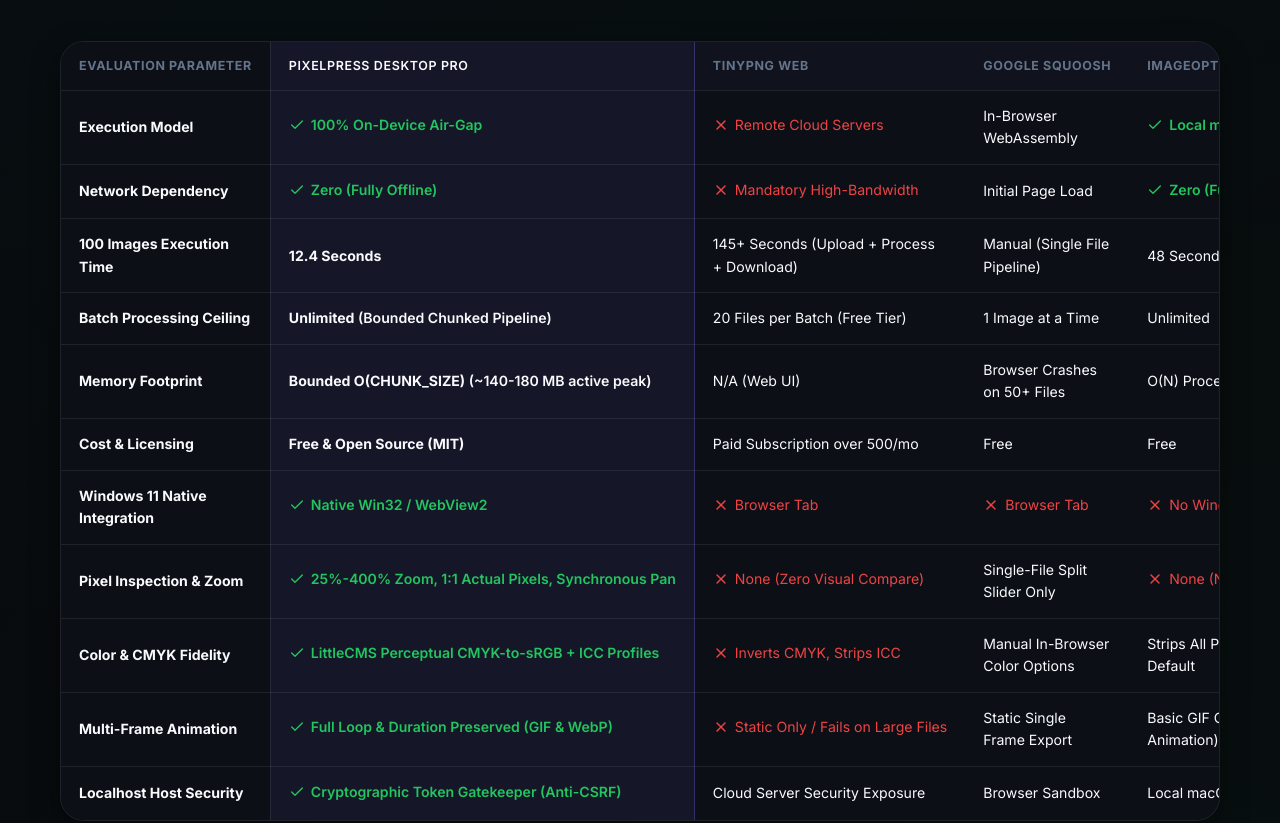
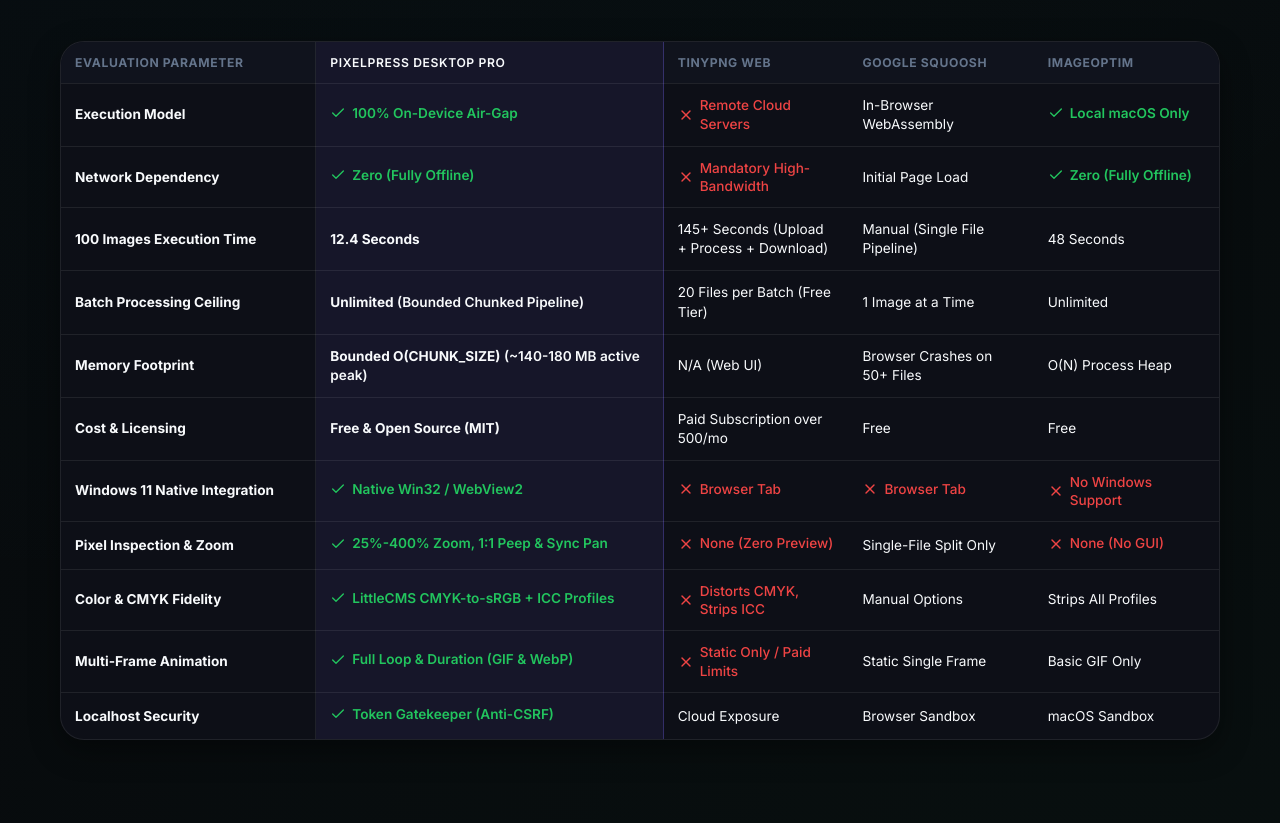
Before and after one commit to BeginnerAman/PixelPress, a plain HTML site: page docs/index.html in a window 1280 px wide. Shown: the part 4183-5006 px from the top of the page. Drawn offline with Linux system fonts and the light colour scheme.

Commit message:
fix(website): eliminate desktop table horizontal scrollbar and enforce 100% responsive grid

```diff
--- a/docs/css/style.css
+++ b/docs/css/style.css
@@ -705,42 +705,49 @@ header.navbar.scrolled {
   border-radius: var(--radius-xl);
   background: var(--bg-surface);
   box-shadow: 0 10px 30px rgba(0, 0, 0, 0.4);
+  scrollbar-width: thin;
+  scrollbar-color: rgba(124, 106, 255, 0.3) transparent;
+}
+
+.benchmark-table-wrapper::-webkit-scrollbar {
+  height: 6px;
+}
+
+.benchmark-table-wrapper::-webkit-scrollbar-track {
+  background: transparent;
+}
+
+.benchmark-table-wrapper::-webkit-scrollbar-thumb {
+  background: rgba(124, 106, 255, 0.25);
+  border-radius: 999px;
+}
+
+.benchmark-table-wrapper::-webkit-scrollbar-thumb:hover {
+  background: var(--accent-purple);
 }
 
 .benchmark-table {
   width: 100%;
-  min-width: 660px;
   border-collapse: collapse;
   text-align: left;
-  font-size: 0.88rem;
+  font-size: 0.85rem;
 }
 
 .benchmark-table th,
 .benchmark-table td {
-  padding: 14px 18px;
+  padding: 12px 14px;
   border-bottom: 1px solid var(--border-subtle);
   vertical-align: middle;
+  line-height: 1.4;
 }
 
 .benchmark-table th {
   background: rgba(16, 20, 30, 0.95);
-  font-size: 0.78rem;
+  font-size: 0.76rem;
   font-weight: 700;
   text-transform: uppercase;
   letter-spacing: 0.05em;
   color: var(--text-dim);
-  white-space: nowrap;
-}
-
-/* Sticky first column so feature parameter remains visible while swiping on mobile */
-.benchmark-table th:first-child,
-.benchmark-table td:first-child {
-  position: sticky;
-  left: 0;
-  background: #0d0f17;
-  z-index: 2;
-  box-shadow: 2px 0 8px rgba(0, 0, 0, 0.4);
-  border-right: 1px solid rgba(255, 255, 255, 0.08);
 }
 
 .benchmark-table th.highlight-col,
@@ -762,7 +769,7 @@ header.navbar.scrolled {
   gap: 6px;
   color: var(--accent-emerald);
   font-weight: 600;
-  white-space: nowrap;
+  line-height: 1.35;
 }
 
 .cross-pill {
@@ -770,7 +777,51 @@ header.navbar.scrolled {
   align-items: center;
   gap: 6px;
   color: #ef4444;
-  white-space: nowrap;
+  font-weight: 500;
+  line-height: 1.35;
+}
+
+/* Desktop layout: Table fits 100% with zero overflow or horizontal scrollbar */
+@media (min-width: 992px) {
+  .benchmark-table {
+    table-layout: fixed;
+    min-width: 100%;
+  }
+
+  .benchmark-table th:first-child,
+  .benchmark-table td:first-child {
+    width: 22%;
+    position: static;
+    box-shadow: none;
+    border-right: 1px solid var(--border-subtle);
+  }
+
+  .benchmark-table th.highlight-col,
+  .benchmark-table td.highlight-col {
+    width: 30%;
+  }
+
+  .benchmark-table th:not(:first-child):not(.highlight-col),
+  .benchmark-table td:not(:first-child):not(.highlight-col) {
+    width: 16%;
+  }
+}
+
+/* Tablet & Mobile: Touch-scrollable with sticky first column */
+@media (max-width: 991px) {
+  .benchmark-table {
+    min-width: 660px;
+  }
+
+  .benchmark-table th:first-child,
+  .benchmark-table td:first-child {
+    position: sticky;
+    left: 0;
+    background: #0d0f17;
+    z-index: 2;
+    box-shadow: 2px 0 8px rgba(0, 0, 0, 0.4);
+    border-right: 1px solid rgba(255, 255, 255, 0.08);
+  }
 }
 
 /* -------------------------------------------------------------
--- a/docs/index.html
+++ b/docs/index.html
@@ -632,31 +632,31 @@
             </tr>
             <tr>
               <td><strong>Pixel Inspection &amp; Zoom</strong></td>
-              <td class="highlight-col"><span class="check-pill"><svg class="lucide-icon sm"><use href="#icon-check"></use></svg> 25%-400% Zoom, 1:1 Actual Pixels, Synchronous Pan</span></td>
-              <td><span class="cross-pill"><svg class="lucide-icon sm"><use href="#icon-x"></use></svg> None (Zero Visual Compare)</span></td>
-              <td>Single-File Split Slider Only</td>
-              <td><span class="cross-pill"><svg class="lucide-icon sm"><use href="#icon-x"></use></svg> None (No GUI Preview)</span></td>
+              <td class="highlight-col"><span class="check-pill"><svg class="lucide-icon sm"><use href="#icon-check"></use></svg> 25%-400% Zoom, 1:1 Peep &amp; Sync Pan</span></td>
+              <td><span class="cross-pill"><svg class="lucide-icon sm"><use href="#icon-x"></use></svg> None (Zero Preview)</span></td>
+              <td>Single-File Split Only</td>
+              <td><span class="cross-pill"><svg class="lucide-icon sm"><use href="#icon-x"></use></svg> None (No GUI)</span></td>
             </tr>
             <tr>
               <td><strong>Color &amp; CMYK Fidelity</strong></td>
-              <td class="highlight-col"><span class="check-pill"><svg class="lucide-icon sm"><use href="#icon-check"></use></svg> LittleCMS Perceptual CMYK-to-sRGB + ICC Profiles</span></td>
-              <td><span class="cross-pill"><svg class="lucide-icon sm"><use href="#icon-x"></use></svg> Inverts CMYK, Strips ICC</span></td>
-              <td>Manual In-Browser Color Options</td>
-              <td>Strips All Profiles by Default</td>
+              <td class="highlight-col"><span class="check-pill"><svg class="lucide-icon sm"><use href="#icon-check"></use></svg> LittleCMS CMYK-to-sRGB + ICC Profiles</span></td>
+              <td><span class="cross-pill"><svg class="lucide-icon sm"><use href="#icon-x"></use></svg> Distorts CMYK, Strips ICC</span></td>
+              <td>Manual Options</td>
+              <td>Strips All Profiles</td>
             </tr>
             <tr>
               <td><strong>Multi-Frame Animation</strong></td>
-              <td class="highlight-col"><span class="check-pill"><svg class="lucide-icon sm"><use href="#icon-check"></use></svg> Full Loop &amp; Duration Preserved (GIF &amp; WebP)</span></td>
-              <td><span class="cross-pill"><svg class="lucide-icon sm"><use href="#icon-x"></use></svg> Static Only / Fails on Large Files</span></td>
-              <td>Static Single Frame Export</td>
-              <td>Basic GIF Only (No WebP Animation)</td>
+              <td class="highlight-col"><span class="check-pill"><svg class="lucide-icon sm"><use href="#icon-check"></use></svg> Full Loop &amp; Duration (GIF &amp; WebP)</span></td>
+              <td><span class="cross-pill"><svg class="lucide-icon sm"><use href="#icon-x"></use></svg> Static Only / Paid Limits</span></td>
+              <td>Static Single Frame</td>
+              <td>Basic GIF Only</td>
             </tr>
             <tr>
-              <td><strong>Localhost Host Security</strong></td>
-              <td class="highlight-col"><span class="check-pill"><svg class="lucide-icon sm"><use href="#icon-check"></use></svg> Cryptographic Token Gatekeeper (Anti-CSRF)</span></td>
-              <td>Cloud Server Security Exposure</td>
+              <td><strong>Localhost Security</strong></td>
+              <td class="highlight-col"><span class="check-pill"><svg class="lucide-icon sm"><use href="#icon-check"></use></svg> Token Gatekeeper (Anti-CSRF)</span></td>
+              <td>Cloud Exposure</td>
               <td>Browser Sandbox</td>
-              <td>Local macOS Sandbox</td>
+              <td>macOS Sandbox</td>
             </tr>
           </tbody>
         </table>
```
